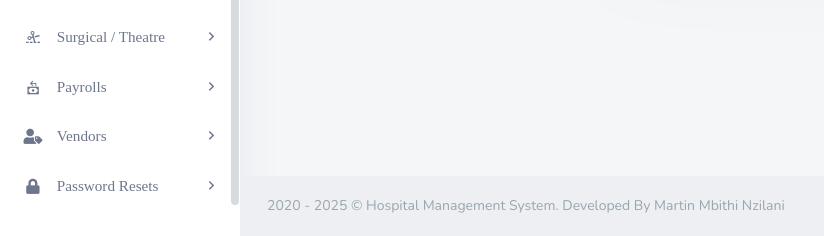
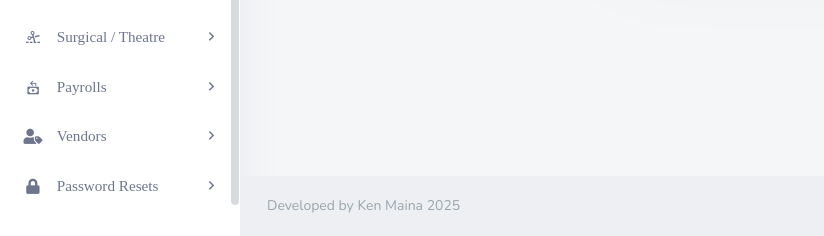
Before and after one commit to kenpetermaina/Hospital-Management-System, a PHP site: page /backend/admin/his_admin_account.php in a window 1280 px wide. Shown: the part 564-800 px from the top of the page, without its empty margins (0-824 px from the left). Run offline with PHP 8.4, Linux system fonts and the light colour scheme; a user stored in the database is signed in; data comes from the database, SQL or seed files in the repository; some web fonts are replaced.

Commit message:
Update footer: Developed by Ken Maina 2025

```diff
--- a/backend/admin/assets/inc/footer.php
+++ b/backend/admin/assets/inc/footer.php
@@ -2,7 +2,7 @@
     <div class="container-fluid">
         <div class="row">
             <div class="col-md-12">
-                2020 - <?php echo date('Y'); ?> &copy; Hospital Management System. Developed By Martin Mbithi Nzilani</a>
+                Developed by Ken Maina 2025</a>
             </div>
 
         </div>
--- a/backend/doc/assets/inc/footer.php
+++ b/backend/doc/assets/inc/footer.php
@@ -2,7 +2,7 @@
     <div class="container-fluid">
         <div class="row">
             <div class="col-md-12">
-                2020 - <?php echo date('Y'); ?> &copy; Hospital Management Information System. Developed By Martin Mbithi Nzilani</a>
+                Developed by Ken Maina 2025</a>
             </div>
 
         </div>
```
